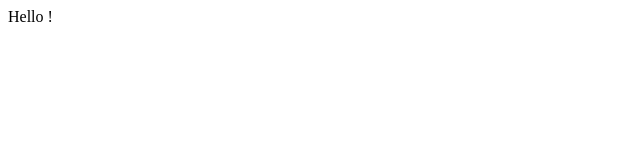
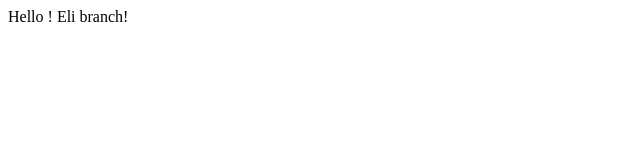
Before and after one commit to xDtalx/Alguru, an Angular app: page / in a window 1280 px wide. Shown: the top 160 px of the page, without its empty margins (0-640 px from the left). Built offline with nearby package versions, Linux system fonts and the light colour scheme.

Commit message:
Eli changes

```diff
--- a/src/app/app.component.html
+++ b/src/app/app.component.html
@@ -1,3 +1,4 @@
 <div>
 Hello !
+  Eli branch!
 </div>
```
